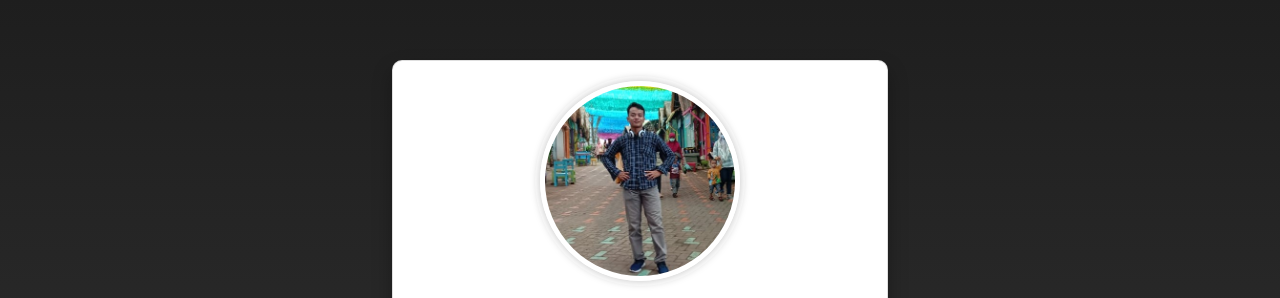
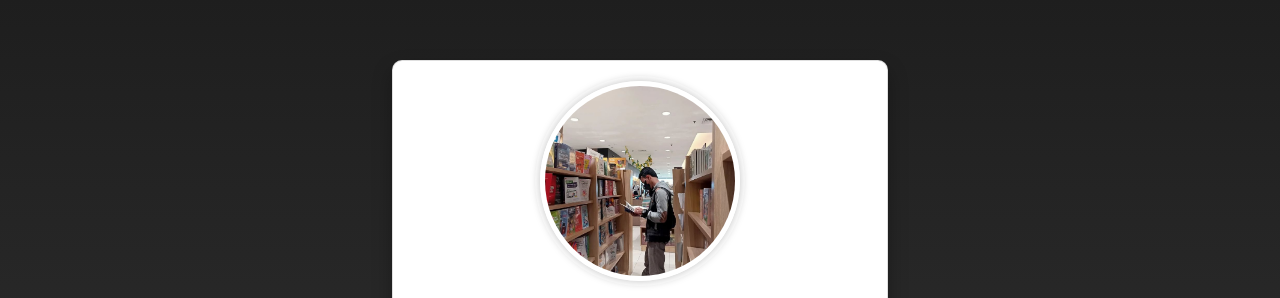
Before and after one commit to muh-ilhamkurniawan/LinkProfil, a plain HTML site: page index.html in a window 1280 px wide. Shown: the part 130-428 px from the top of the page. Drawn offline with nearby package versions, Linux system fonts and the light colour scheme.

Commit message:
balik lagi foto

```diff
--- a/index.html
+++ b/index.html
@@ -12,7 +12,7 @@
   <body>
     <div class="container">
       <div class="profile-card card">
-        <img src="img/Foto Diri1.jpeg" alt="Foto Profil" />
+        <img src="img/foto profil.png" alt="Foto Profil" />
         <h1>Muhammad Ilham Kurniawan</h1>
         <p class="text-center">"Let's Connect"</p>
         <div class="social-links">
```
